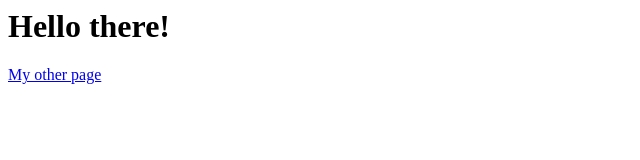
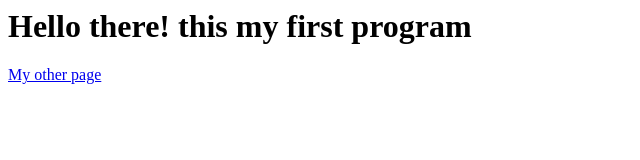
Before and after one commit to halostad/web-platform-qjeqz7, a plain HTML site: page index.html in a window 1280 px wide. Shown: the whole page, without its empty margins (0-640 px from the left). Drawn offline with Linux system fonts and the light colour scheme.

Commit message:
1 file modified

```diff
--- a/index.html
+++ b/index.html
@@ -5,7 +5,7 @@
     <!-- <link rel="stylesheet" type="text/css" href="styles.css"> -->
   </head>
   <body>
-    <h1>Hello there!</h1>
+    <h1>Hello there! this my first program</h1>
     <a href="/me.html">My other page</a>
   </body>
 </html>
```
